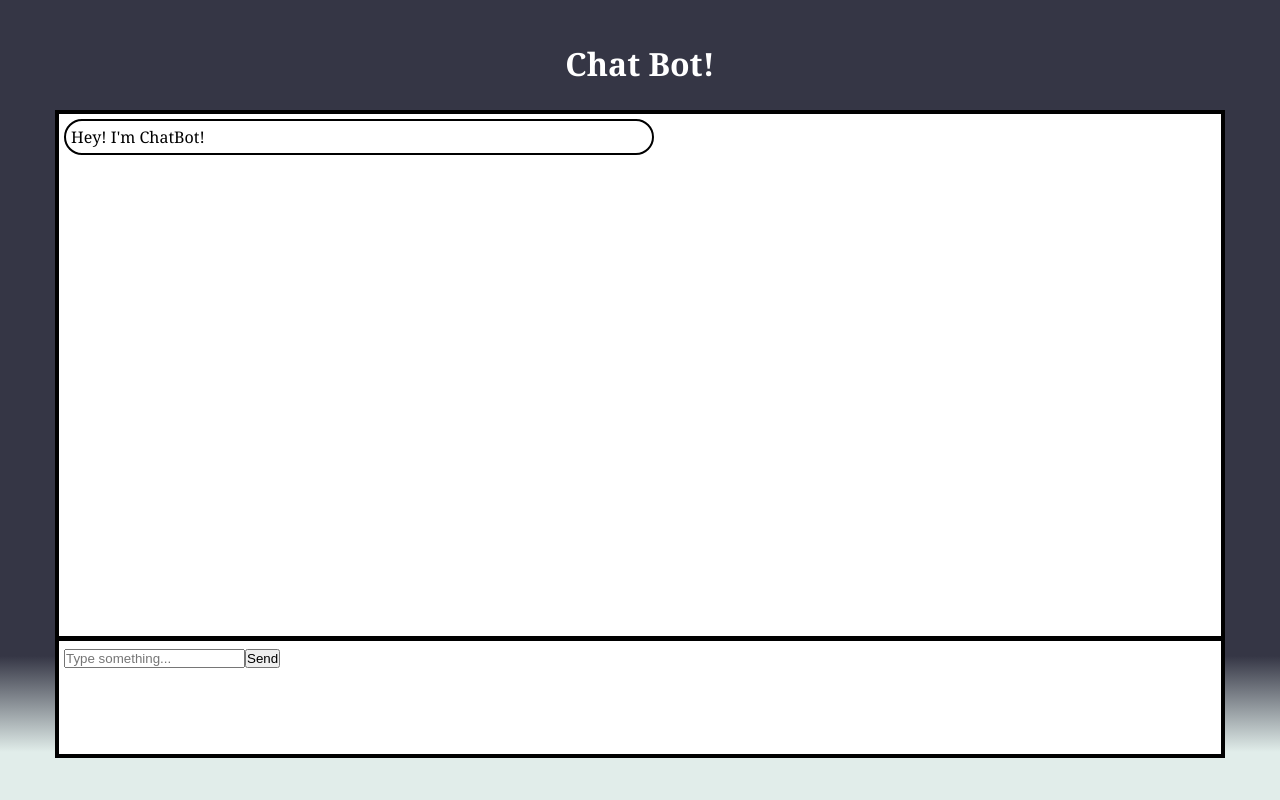
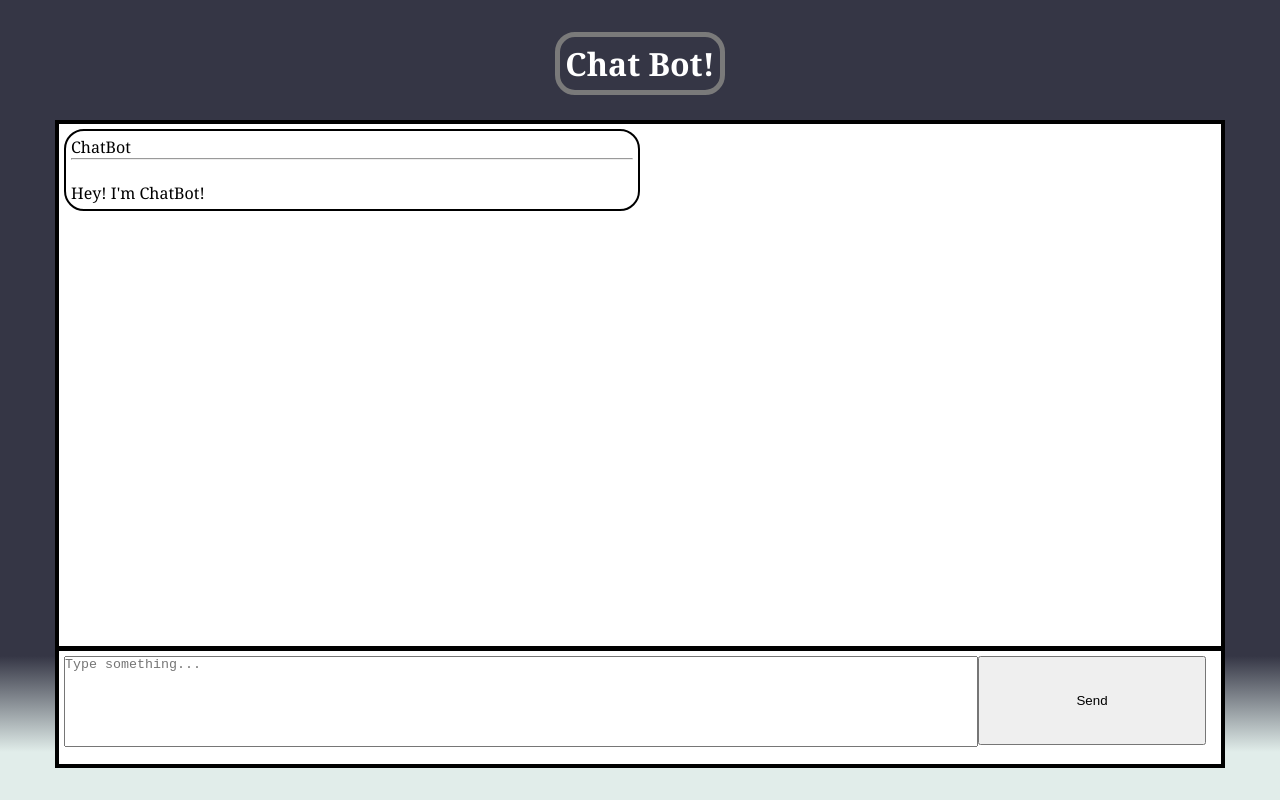
Before and after one commit to ethanvfour/chatBotReact, a React app: page / in a window 1280 px wide. Built offline with nearby package versions, Linux system fonts and the light colour scheme; the HTML template or start-up script is replaced by a standard one.

Commit message:
The basics done so far

```diff
--- a/src/App.css
+++ b/src/App.css
@@ -1,6 +1,17 @@
 #Title {
   margin-bottom: 25px;
+  border : 5px solid hwb(0 48% 52%);
+  border-radius: 20px;
+  box-sizing: border-box;
+  padding : 5px;
+  transition: border 1s;
 }
+
+#Title:hover
+{
+  border : 5px solid hwb(0 100% 0%);
+}
+
 
 #Chat-Talking {
   height: 80%;
@@ -14,7 +25,15 @@
 #Chat-Area {
   height: 20%;
   width: 90vw;
-  padding : 5px
+  padding : 5px;
+  display: flex;
+  justify-content: space-evenly;
+  box-sizing: border-box;
+}
+
+#Chat-Area *
+{
+  height:75%;
 }
 
 #temp {
@@ -23,6 +42,17 @@
   min-width: 80%;
   border: 4px solid black;
   background-color: white;
+}
+
+#chat-msg
+{
+  width: 80%;
+  resize: none;
+}
+
+#chat-btn
+{
+  width: 20%;
 }
 
 #Screen {
--- a/src/App.jsx
+++ b/src/App.jsx
@@ -1,27 +1,79 @@
-import { useState } from "react";
+import { useEffect, useRef, useState } from "react";
 import "./App.css";
 import Chat from "./components/Chat";
 import React from "react";
 import * as helperFunc from "./scripts/helperFunctions";
 
-const waitTime = 1000;// to pretend getting a response, for now
+const thinkingTime = 1000; // to pretend getting a response, for now
+const getMsg = 500;
+const botName = "ChatBot";
 
 function App() {
+  const btnElement = useRef(0);
+  const [userName, setUserName] = useState("");
   const [msg, setMsg] = useState("");
   const [messages, setMessages] = useState([
     {
       msg: "Hey! I'm ChatBot!",
       bot: true,
+      user: botName,
     },
   ]);
 
+  const getBotResponse = async () =>
+    fetch("/assets/index.json")
+      .then((d) => d.json())
+      .then((json) => {
+        let category = Object.keys(json);
+        category = category[helperFunc.getRandomNum(0, category.length)];
+        return json[category][
+          helperFunc.getRandomNum(0, json[category].length)
+        ];
+      })
+      .catch((e) => {
+        console.log("Error getting message");
+        console.log(e);
+        return "Sorry, could not understand you...";
+      });
+
+  useEffect(() => {
+    //used for event listerner
+    const keyEnter = document
+      .getElementById("chat-msg")
+      .addEventListener("keydown", (e) => {
+        if (e.key === "Enter") {
+          e.preventDefault();
+          btnElement.current.click();
+        }
+      });
+
+    return () => {
+      removeEventListener("keydown", keyEnter);
+    };
+  }, []);
+
+  useEffect(() => {
+    setUserName("Guest"); //for now, later on, will add log in feature
+  }, [userName]);
+
   const handleSendMsg = async (e) => {
+    if (msg.trim() === "") return;
+
     e.target.disabled = true;
+    setMessages((m) => [...m, { msg: msg, bot: false, user: userName }]);
+    setMsg("");
 
-    await helperFunc.waitThisLong(waitTime);
+    await helperFunc.waitThisLong(getMsg);
+    setMessages((m) => [
+      ...m,
+      { msg: "Thinking...", bot: true, user: botName },
+    ]);
 
-    setMessages((m) => [...m, { msg: msg, bot: false }]);
-    setMsg("");
+    await helperFunc.waitThisLong(thinkingTime);
+    const botMessage = await getBotResponse();
+    setMessages((m) => [...m.slice(0, -1), {msg: botMessage, bot : true, user : botName}]);
+
+    e.target.disabled = false;
   };
 
   return (
@@ -39,19 +91,21 @@ function App() {
           {messages.map((message, index) => {
             return (
               <React.Fragment key={index}>
-                <Chat msg={message.msg} />
+                <Chat msg={message.msg} bot={message.bot} name={message.user} />
               </React.Fragment>
             );
           })}
         </div>
         <div id="Chat-Area">
-          <input
-            type="text"
+          <textarea
             placeholder="Type something..."
             value={msg}
             onChange={(e) => setMsg(e.target.value)}
-          />
-          <button onClick={handleSendMsg}>Send</button>
+            id="chat-msg"
+          ></textarea>
+          <button onClick={handleSendMsg} id="chat-btn" ref={btnElement}>
+            Send
+          </button>
         </div>
       </div>
     </div>
--- a/src/components/Chat.css
+++ b/src/components/Chat.css
@@ -6,4 +6,12 @@
     border-radius: 20px;
     color : black;
     padding: 5px;
+    margin-bottom: 10px;
+    box-sizing: border-box;
+    flex-direction: column;
 }
+
+.person
+{
+    align-self:self-end;
+}
--- a/src/components/Chat.jsx
+++ b/src/components/Chat.jsx
@@ -1,9 +1,17 @@
-import "./Chat.css"
+import "./Chat.css";
 
-function Chat(props)
-{
-    return <div className="chatMsg">{props.msg}</div>
-};
-
+function Chat(props) {
+  return (
+    <div className={`chatMsg ${!props.bot ? "person" : ""}`}>
+      {/* only name for now */}
+      <div id="Image_Portion">
+        {props.name}
+      </div>
+      <hr></hr>
+      <br></br>
+      {props.msg}
+    </div>
+  );
+}
 
 export default Chat;
```
Also changed, not shown: public/assets/index.json (added, +38 -0 lines), src/scripts/helperFunctions.jsx (+10 -0 lines).
